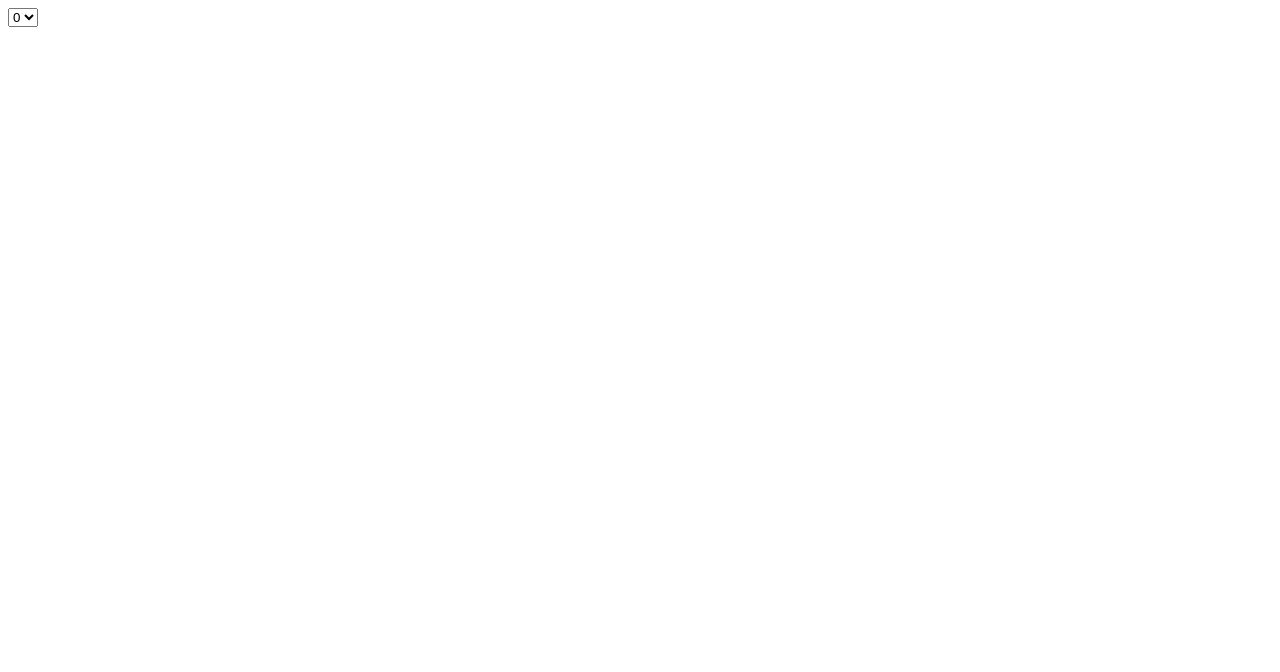
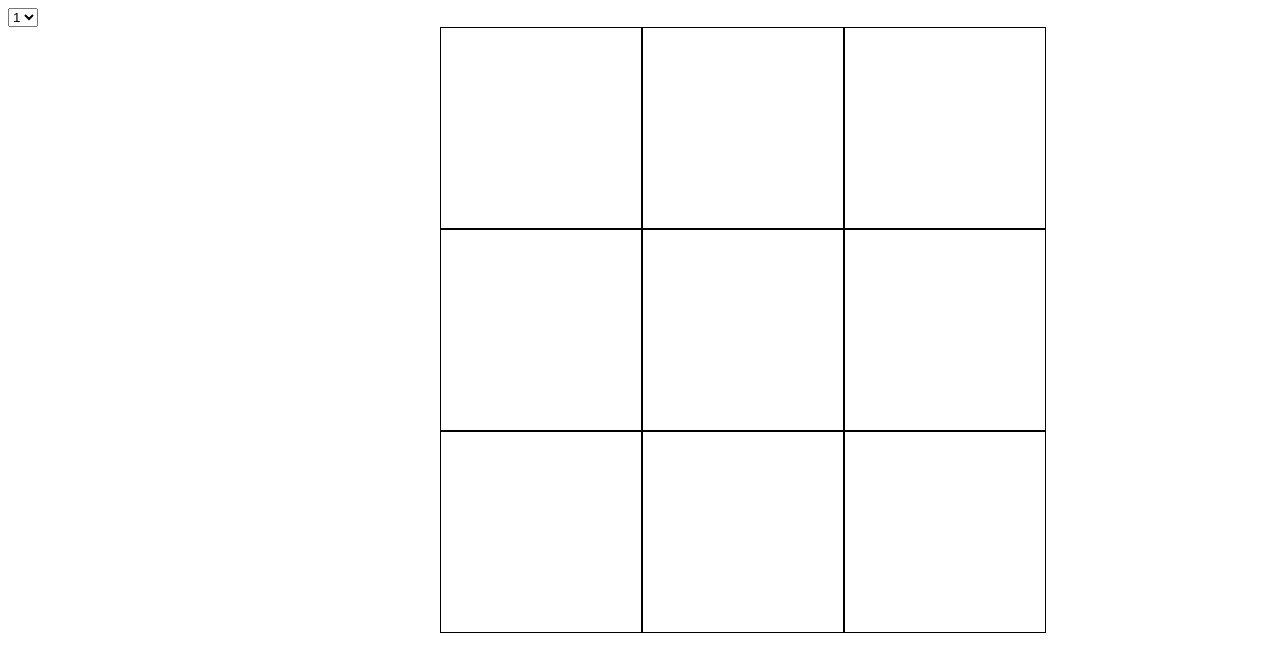
Before and after one commit to jackcasstlesjones/tictactoe, a plain HTML site: page index.html in a window 1280 px wide. Drawn offline with Linux system fonts and the light colour scheme.

Commit message:
Add HTML grid and displayed gameboard

```diff
--- a/index.html
+++ b/index.html
@@ -6,8 +6,9 @@
     <title>Document</title>
     <script defer src="script.js"></script>
     <link rel="stylesheet" href="styles.css" />
+  </head>
+  <body>
     <select name="number" id="number">
-      <option value="0">0</option>
       <option value="1">1</option>
       <option value="2">2</option>
       <option value="3">3</option>
@@ -16,7 +17,18 @@
       <option value="6">6</option>
       <option value="7">7</option>
       <option value="8">8</option>
+      <option value="9">9</option>
     </select>
-  </head>
-  <body></body>
+    <div id="gameboard-container" class="gameboard-container">
+      <div id="game-square-0" class="game-square"></div>
+      <div id="game-square-1" class="game-square"></div>
+      <div id="game-square-2" class="game-square"></div>
+      <div id="game-square-3" class="game-square"></div>
+      <div id="game-square-4" class="game-square"></div>
+      <div id="game-square-5" class="game-square"></div>
+      <div id="game-square-6" class="game-square"></div>
+      <div id="game-square-7" class="game-square"></div>
+      <div id="game-square-8" class="game-square"></div>
+    </div>
+  </body>
 </html>
--- a/script.js
+++ b/script.js
@@ -5,14 +5,25 @@ selectDropDown.addEventListener("change", function () {
   currentPlayer.takeTurn();
 });
 
+const gameboardContainer = document.getElementById("gameboard-container");
+
 let activePlayer = "";
 
 const gameBoardModule = (function () {
-  const gameBoardArray = [0, 1, 2, 3, 4, 5, 6, 7, 8];
+  const gameBoardArray = [, , , , , , , ,];
   return { gameBoardArray };
 })();
 let gameBoard = gameBoardModule.gameBoardArray;
-// console.log(gameBoard);
+
+const populateBoardModule = (function () {
+  const gridSquares = document.querySelectorAll(".game-square");
+  const showOnBoard = function () {
+    for (let i = 0; i < gameBoard.length; i++) {
+      gridSquares[i].textContent = gameBoard[i];
+    }
+  };
+  return { showOnBoard };
+})();
 
 function playerFactory(name, playerMarker) {
   return {
@@ -20,9 +31,10 @@ function playerFactory(name, playerMarker) {
     name,
     takeTurn() {
       this.turnCounter++;
-      gameBoard.splice(selectDropDown.value, 1, playerMarker);
+      gameBoard.splice(selectDropDown.value - 1, 1, playerMarker);
       console.log(gameBoard);
       console.log(this.turnCounter);
+      populateBoardModule.showOnBoard();
       return this.turnCounter;
     },
   };
--- a/styles.css
+++ b/styles.css
@@ -0,0 +1,17 @@
+.gameboard-container {
+  display: grid;
+  grid-template-columns: repeat(3, 1fr);
+  width: 400px;
+  height: 400px;
+  margin: auto;
+}
+
+.game-square {
+  border: 1px solid black;
+  display: flex;
+  justify-content: center;
+  align-items: center;
+  font-size: 50px;
+  width: 200px;
+  height: 200px;
+}
```
